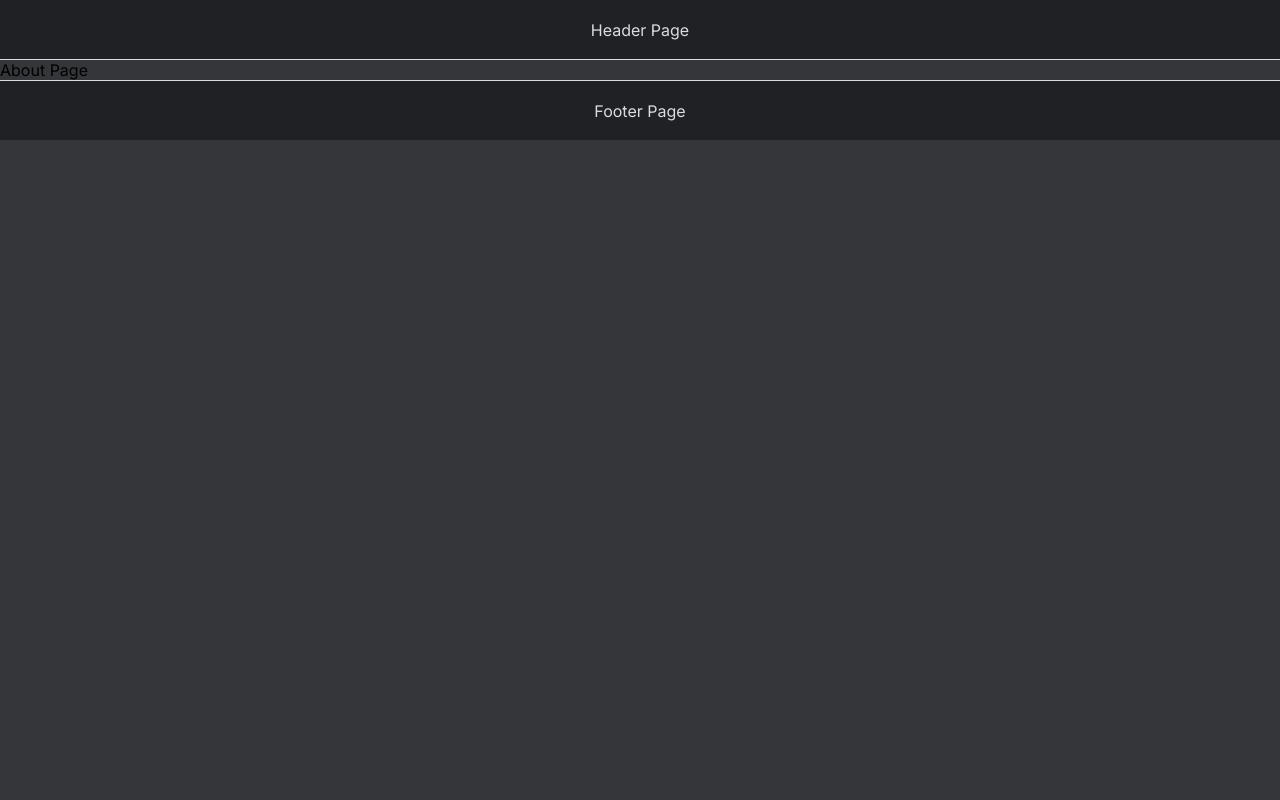
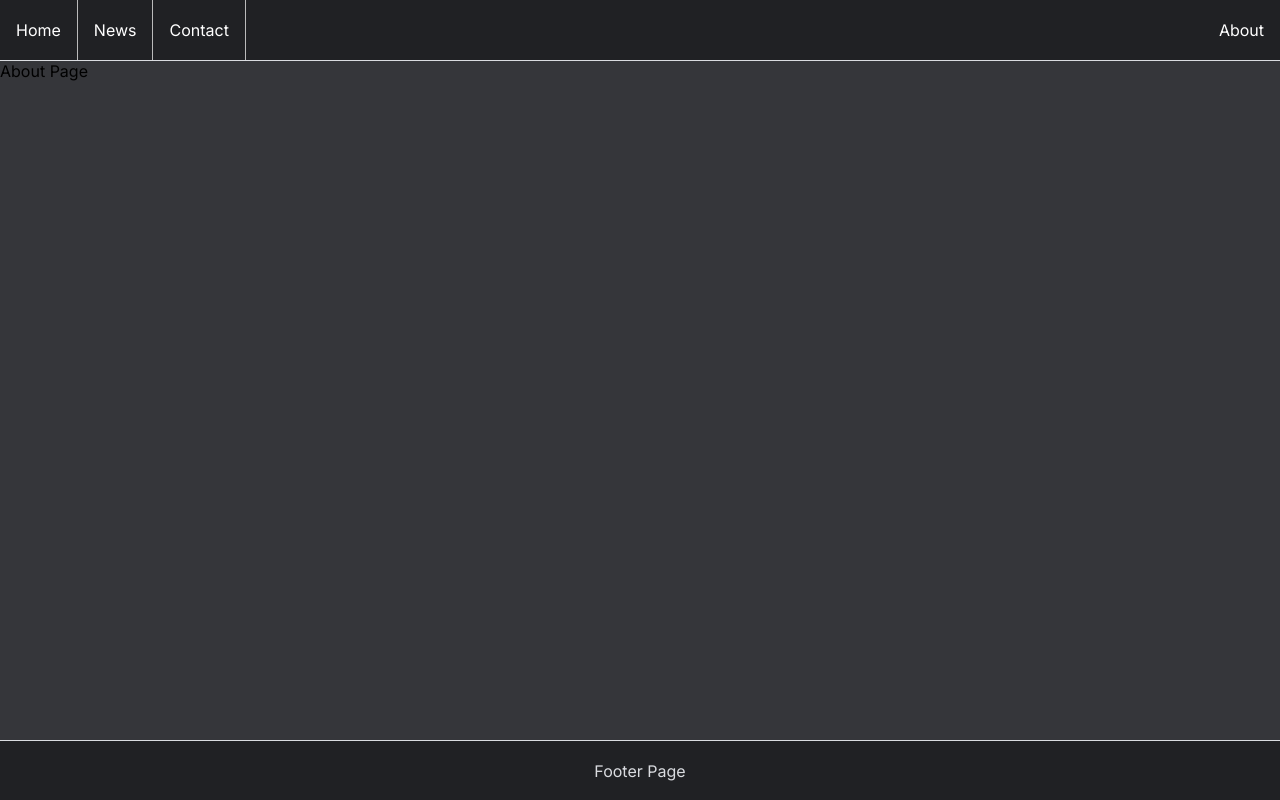
Before and after one commit to sikandar-quraishi/nextjs-app-directory-base, a Next.js app: page /about in a window 1280 px wide. Built offline with nearby package versions, Linux system fonts and the light colour scheme.

Commit message:
Style changed of nav and footer

```diff
--- a/app/about/page.js
+++ b/app/about/page.js
@@ -1,4 +1,9 @@
-import React from 'react'
+import React from 'react';
+
+export const metadata = {
+  title: 'About page',
+  description: 'This is about page description.',
+}
 
 const About = () => {
   return (
--- a/app/components/footer/footer.module.css
+++ b/app/components/footer/footer.module.css
@@ -1,9 +1,15 @@
 .footer{
+    position: fixed;
+  left: 0;
+  bottom: 0;
+  width: 100%;
+  border-top: 1px solid #dadce0;
+
     background-color: #202124;
+    color: #dadce0;
     width: 100%;
     height: 60px;
-    color: #dadce0;
-    border-top: 1px solid #dadce0;
+
     display: flex;
     justify-content: center;
     align-items: center;
--- a/app/components/footer/index.js
+++ b/app/components/footer/index.js
@@ -3,9 +3,9 @@ import style from "./footer.module.css";
 
 const Footer = () => {
   return (
-    <nav className={style.footer}>
+    <footer className={style.footer}>
       <p>Footer Page</p>
-    </nav>
+    </footer>
   );
 };
 
--- a/app/components/header/index.js
+++ b/app/components/header/index.js
@@ -1,10 +1,28 @@
-import React from 'react'
-import style from './header.module.css'
+import React from "react";
+import Link from "next/link";
+import style from "./header.module.css";
 
 const Header = () => {
   return (
-    <div className={style.header}><p>Header Page</p></div>
-  )
-}
+    <nav>
+      <ul>
+        <li>
+          <Link className="active" href="/">
+            Home
+          </Link>
+        </li>
+        <li>
+          <Link href="/news">News</Link>
+        </li>
+        <li>
+          <Link href="/contact">Contact</Link>
+        </li>
+        <li style={{ float: "right" }}>
+          <Link href="/about">About</Link>
+        </li>
+      </ul>
+    </nav>
+  );
+};
 
-export default Header
+export default Header;
--- a/app/globals.css
+++ b/app/globals.css
@@ -106,3 +106,42 @@ a {
     color-scheme: dark;
   }
 }
+
+
+/* Style for navbar */
+ul {
+  list-style-type: none;
+  margin: 0;
+  padding: 0;
+  overflow: hidden;
+
+  background-color: #202124;
+  width: 100%;
+  color: #dadce0;
+  border-bottom: 1px solid #dadce0;
+}
+
+li {
+  float: left;
+  border-right:1px solid #bbb;
+}
+
+li:last-child {
+  border-right: none;
+}
+
+li a {
+  display: block;
+  color: white;
+  text-align: center;
+  padding: 20px 16px;
+  text-decoration: none;
+}
+
+li a:hover:not(.active) {
+  background-color: #111;
+}
+
+/* .active {
+  background-color: #04AA6D;
+} */
--- a/app/page.js
+++ b/app/page.js
@@ -5,10 +5,9 @@ export const metadata = {
   description: 'I creating this project for the practice perpus only.',
 }
 
-
 export default function Home() {
   return (
-    <main className={styles.main}>
+    <main>
       Hello
     </main>
   )
```
Also changed, not shown: app/components/header/header.module.css (line endings or trailing spaces).
